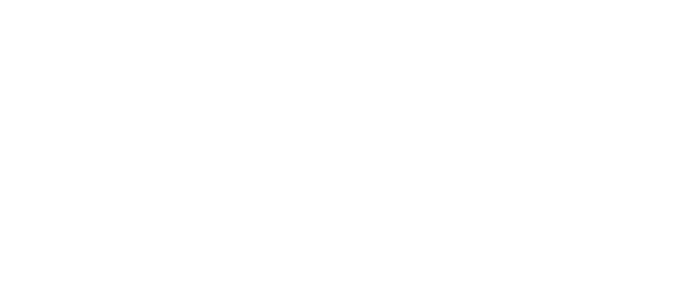
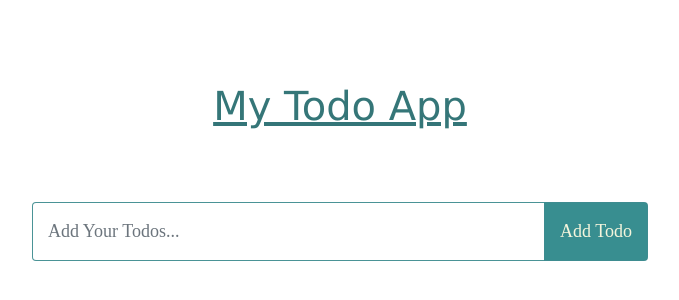
Before and after one commit to meghamaurya/ToDo-List, a React (Create React App) app: page / in a window 1280 px wide. Shown: the part 118-418 px from the top of the page, without its empty margins (300-979 px from the left). Built offline with nearby package versions, Linux system fonts and the light colour scheme.

Commit message:
add todo component

```diff
--- a/src/App.js
+++ b/src/App.js
@@ -1,9 +1,10 @@
 import './App.css';
+import Todos from './Todos';
 
 function App() {
   return (
     <div className="App">
-
+      <Todos />
     </div>
   );
 }
```
